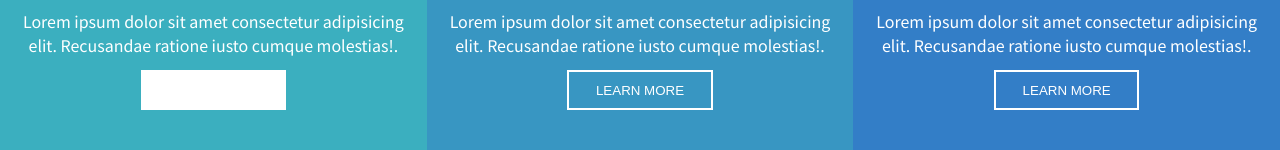
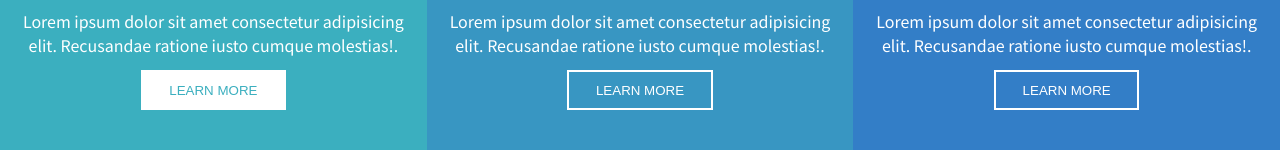
Before and after one commit to alessandroamormino/proj-html-vuejs, a Vue app: page / in a window 1280 px wide. In both pictures the pointer is over the button 213 px from the left and 4693 px from the top of the page. Shown: the part 4603-4753 px from the top of the page. Built offline with nearby package versions, Linux system fonts and the light colour scheme.

Commit message:
style: button hover text color

```diff
--- a/src/components/MainFacilities.vue
+++ b/src/components/MainFacilities.vue
@@ -89,14 +89,32 @@ export default {
 
     &:nth-child(1) {
       background-color: $colorPrimary;
+
+      .btn-secondary:hover {
+        background-color: #fff;
+        color: $colorPrimary;
+
+      }
     }
 
     &:nth-child(2) {
       background-color: $colorSecondary;
+
+      .btn-secondary:hover {
+        background-color: #fff;
+        color: $colorSecondary;
+
+      }
     }
 
     &:nth-child(3) {
       background-color: $colorPrimaryHover;
+
+      .btn-secondary:hover {
+        background-color: #fff;
+        color: $colorPrimaryHover;
+
+      }
     }
 
 
--- a/src/style.scss
+++ b/src/style.scss
@@ -56,9 +56,4 @@ ul {
 .btn-secondary {
   background-color: transparent;
   border: 2px solid #fff;
-
-  &:hover {
-    background-color: #fff;
-    color: transparent;
-  }
 }
```
